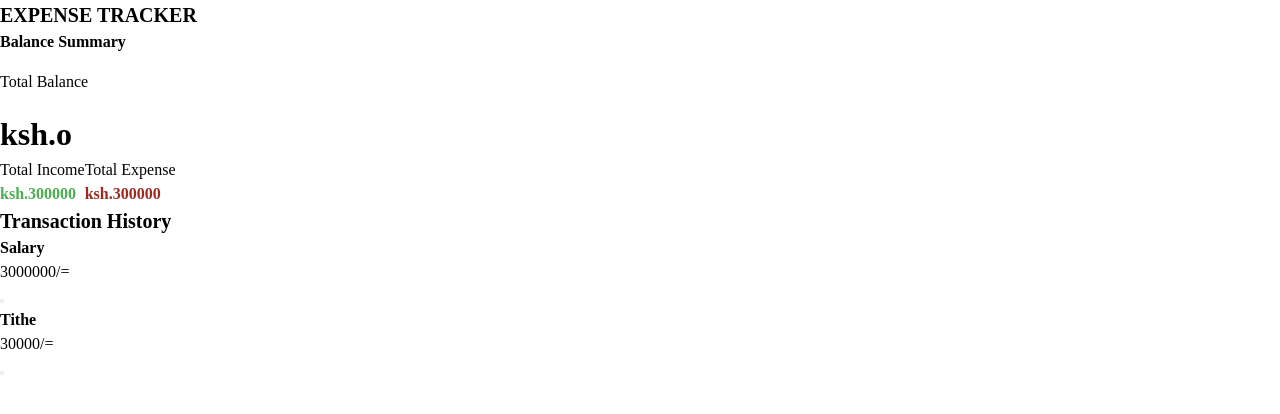
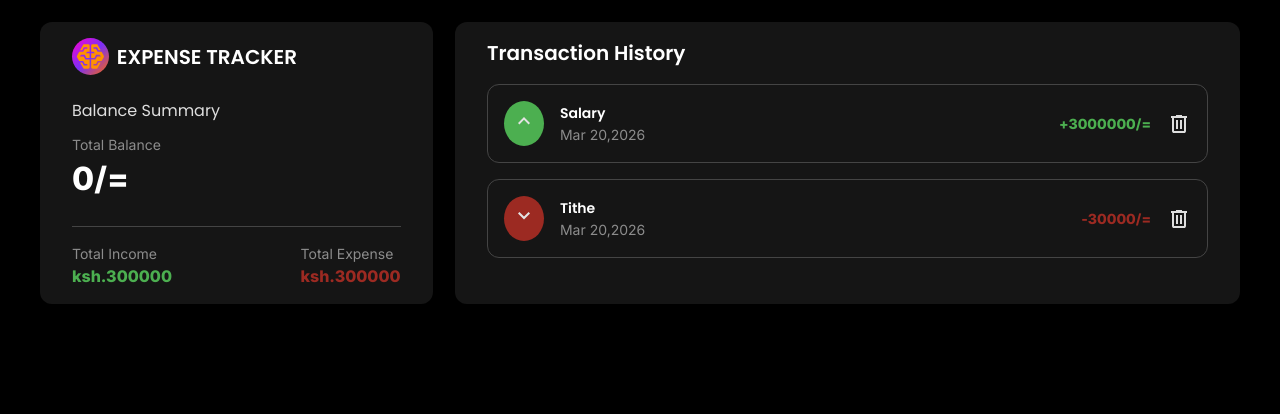
Before and after one commit to Fuego-fuego/expense-tracker-app, a website built with Vite: page index.html in a window 1280 px wide. Built offline with nearby package versions, Linux system fonts and the light colour scheme; files whose address does not match are found by name.

Commit message:
feat(style): add main section layout and style

```diff
--- a/index.html
+++ b/index.html
@@ -16,27 +16,37 @@
   <!-- main js script -->
   <script type="module" src="/src/main.js" defer></script>
 </head>
+
 <body>
   <main>
     <div class="container">
       <div class="main-content-wrapper">
         <section class="dashboard">
           <header>
-          <div><img src="./src/assets/images/logo/logo-default.svg" alt=""></div>
-          <h1 class="fs-primary-heading uppercase fw-bold">Expense Tracker</h1>
+            <div class="header-content-wrapper | flex">
+              <a href="#">
+                <svg class="logo">
+                  <use xlink:href="../src/assets/images/logo/logo.svg#logo"></use>
+                </svg>
+              </a>
+              <h1 class="text-clr-900 fs-primary-heading uppercase fw-semi-bold">Expense Tracker</h1>
+            </div>
           </header>
           <!-- Balance Summary-->
-        <div class="balance-summary">
-          <div class="flow" style="--flow-spacer:1rem">
-            <h2 class="fs-secondary-heading fw-semi-bold capitalize">
-              balance  summary
+          <div class="balance-summary | flow" style="--flow-spacer:0.7rem">
+            <div>
+              <h2 class="text-clr-800 fs-secondary-heading capitalize">
+                balance summary
               </h2>
+            </div>
+            <div class="total-balance">
               <p class="capitalize">total balance</p>
-            <p class="fs-800 fw-bold">ksh.o</p>
+              <p class="text-clr-900 fs-800 fw-bold">0/=</p>
+            </div>
           </div>
           <!--Total Income & Total Expense -->
           <div>
-            <div class="flex">
+            <div class=" total-income-and-expense | flex">
               <div>
                 <p class="capitalize">total income</p>
                 <p class="text-accent-green-400 fs-secondary-heading fw-bold">ksh.300000</p>
@@ -47,24 +57,33 @@
               </div>
             </div>
           </div>
-        </div>
         </section>
         <!-- Transaction History -->
-      <section class="transaction">
-        <h2 class="fs-primary-heading fw-bold capitalize">transaction history</h2>
-      <ul class="transaction-history-list">
+        <section class="transaction-history">
+          <h2 class="text-clr-900 fs-primary-heading fw-semi-bold capitalize">transaction history</h2>
+          <ul class="transaction-history-list" role="list">
             <li class="transaction" data-type="income">
               <div>
-            <h3 class="capitalize fs-secondry-heading fw-bold">salary</h3>
-            <p>3000000/=</p>
-            <button class="delete-btn"></button>
+                <h3 class="text-clr-900 capitalize fs-secondry-heading fw-semi-bold">salary</h3>
+                <p>Mar 20,2026</p>
+              </div>
+              <p class="amount | fw-bold">+3000000/=</p>
+                <div class="delete-icon-wrapper">
+                  <svg class="delete-icon">
+                    <use xlink:href="../src/assets/images/misc/delete.svg#delete-icon"></use>
+                  </svg>
                 </div>
               </li>
             <li class="transaction" data-type="expense">
               <div>
-            <h3 class="capitalize fs-secondry-heading fw-bold">tithe</h3>
-            <p>30000/=</p>
-            <button class="delete-btn"></button>
+                <h3 class="text-clr-900 capitalize fs-secondry-heading fw-semi-bold">tithe</h3>
+                <p>Mar 20,2026</p>
+              </div>
+              <p class="amount | fw-bold">-30000/=</p>
+                                <div class="delete-icon-wrapper">
+                  <svg class="delete-icon">
+                    <use xlink:href="../src/assets/images/misc/delete.svg#delete-icon"></use>
+                  </svg>
                 </div>
             </li>
           </ul>
@@ -73,4 +92,5 @@
     </div>
   </main>
 </body>
+
 </html>
--- a/src/style.css
+++ b/src/style.css
@@ -2,15 +2,18 @@
     ROOT
 ===================== */
 :root{
-
+  --clr-accent-orange-400:#ff9100;
   --clr-accent-red-400:#9c2a22;
   --clr-accent-green-400:#4caf50;
 
   --clr-neutral-100:#ffffff;
-  --clr-neutral-300:#a5a5a5;
+  --clr-neutral-200:hsl(0, 0%, 87%);
+  --clr-neutral-300:hsl(0, 0%, 55%);
   --clr-neutral-600:#444444;
-  --clr-neutral-800:#262626;
+  --clr-neutral-800:#151515;
   --clr-neutral-900:#000;
+
+  --logo-clr:var(--clr-accent-orange-400);
 
   --ff-primary:"Poppins", sans-serif;
   --ff-secondary:"Inter", sans-serif;
@@ -32,7 +35,7 @@
   --fs-secondary-heading:var(--fs-400);
   --fs-body:var(--fs-300);
 
-
+  --border-radius:12px;
 
 }
 
@@ -105,10 +108,132 @@ picture {
 }
 
 /* =====================
-    UTILITY
+    GLOBAL STYLES
+===================== */
+body{
+  color:var(--clr-neutral-300);
+  font-family: var(--ff-body);
+  font-size: var(--fs-body);
+  background-color: var(--clr-neutral-900);
+}
+
+h1,
+h2,
+h3,
+h4,
+h5,
+h6{
+  font-family: var(--ff-heading);
+}
+
+
+.main-content-wrapper{
+  margin-top: 1.4rem;
+  display:grid;
+  gap:1.4rem;
+}
+@media(min-width:50em){
+  .main-content-wrapper{
+  grid-auto-flow: column;
+  grid-auto-columns: 1fr 2fr;
+}
+
+}
+section {
+  background:var(--clr-neutral-800);
+  border-radius:var(--border-radius);
+  padding: 1rem 2rem;
+}
+
+/* =====================
+    COMPONENTS
 ===================== */
 
+/* =====================
+    Dashboard
+===================== */
+.header-content-wrapper{
+  align-items: center;
+  gap:0.5rem;
+  margin-block-end: 1.5rem;
+}
+.logo{
+  fill: var(--logo-clr);
+  width:2.3rem;
+  aspect-ratio: 1;
+  background-image:linear-gradient(135deg, #ff00cc, #7b2ff7, #ff6a00);
+  border-radius:100vw ;
+}
+/*  Balance Summary*/
+.balance-summary{
+  padding-bottom: 1.4rem;
+  border-bottom: 1px solid var(--clr-neutral-600);
+}
+/* Total Balance */
+.total-income-and-expense{
+  margin-top: 1rem;
+  justify-content: space-between;
 
+}
+
+/* =====================
+    Transaction History
+===================== */
+.transaction-history-list{
+  margin-top: 1rem;
+  display: grid;
+  gap:1rem;
+}
+
+.transaction-history-list li{
+  list-style-type: none;
+
+  }
+.transaction{
+  position:relative;
+  display: grid;
+  align-items: center;
+  grid-auto-flow: column;
+  grid-auto-columns:min-content 1fr min-content max-content ;
+  gap:1rem;
+  padding: 1rem;
+  border: 1px solid var(--clr-neutral-600);
+  border-radius: var(--border-radius);
+}
+.transaction[data-type="income"]::before,
+.transaction[data-type="expense"]::before{
+padding:0.5rem;
+border-radius: 100%;
+display:grid;
+place-items: center;
+}
+.transaction[data-type="income"]::before{
+  content: url(./assets/images/misc/keyboard_arrow_up.svg);
+  background-color: var(--clr-accent-green-400);
+}
+
+.transaction[data-type="expense"]::before{
+  content: url(./assets/images/misc/keyboard_arrow_down.svg);
+  background-color: var(--clr-accent-red-400);
+}
+
+
+.transaction[data-type="income"]>.amount{
+  color:var(--clr-accent-green-400);
+}
+.transaction[data-type="expense"]>.amount{
+  color:var(--clr-accent-red-400);
+}
+.delete-icon{
+  cursor: pointer;
+  fill:var(--clr-neutral-200);
+  width:1.5rem;
+  aspect-ratio: 1;
+}
+
+.delete-icon:is(:hover,:focus-visible){
+fill:var(--clr-accent-red-400);
+}
 /* =====================
     UTILITY
 ===================== */
@@ -118,6 +243,18 @@ picture {
 .text-accent-red-400{
   color:var(--clr-accent-red-400);
 }
+
+.text-clr-900{
+  color:var(--clr-neutral-100);
+}
+
+.text-clr-800{
+  color:var(--clr-neutral-200);
+}
+
+
+
+
 .fs-primary-heading{
   font-size: var(--fs-primary-heading);
 }
@@ -146,11 +283,12 @@ picture {
 .container {
   --max-width:1200px;
   width: min(var(--max-width), 100% - 2rem );
+  margin-inline: auto;
 }
 
-:where(.flow>*:not(:first-child)){
-  margin-top: var(--flow-spacer, 2rem);
-}
+:where(.flow > *:not(:first-child)){
+  margin-top: var(--flow-spacer, 1rem);
+  }
 
 .flex{
   display:flex;
```
Also changed, not shown: src/assets/images/logo/logo.svg (added), src/assets/images/misc/delete.svg (added). Lines whose indentation alone changed are shown as unchanged.
